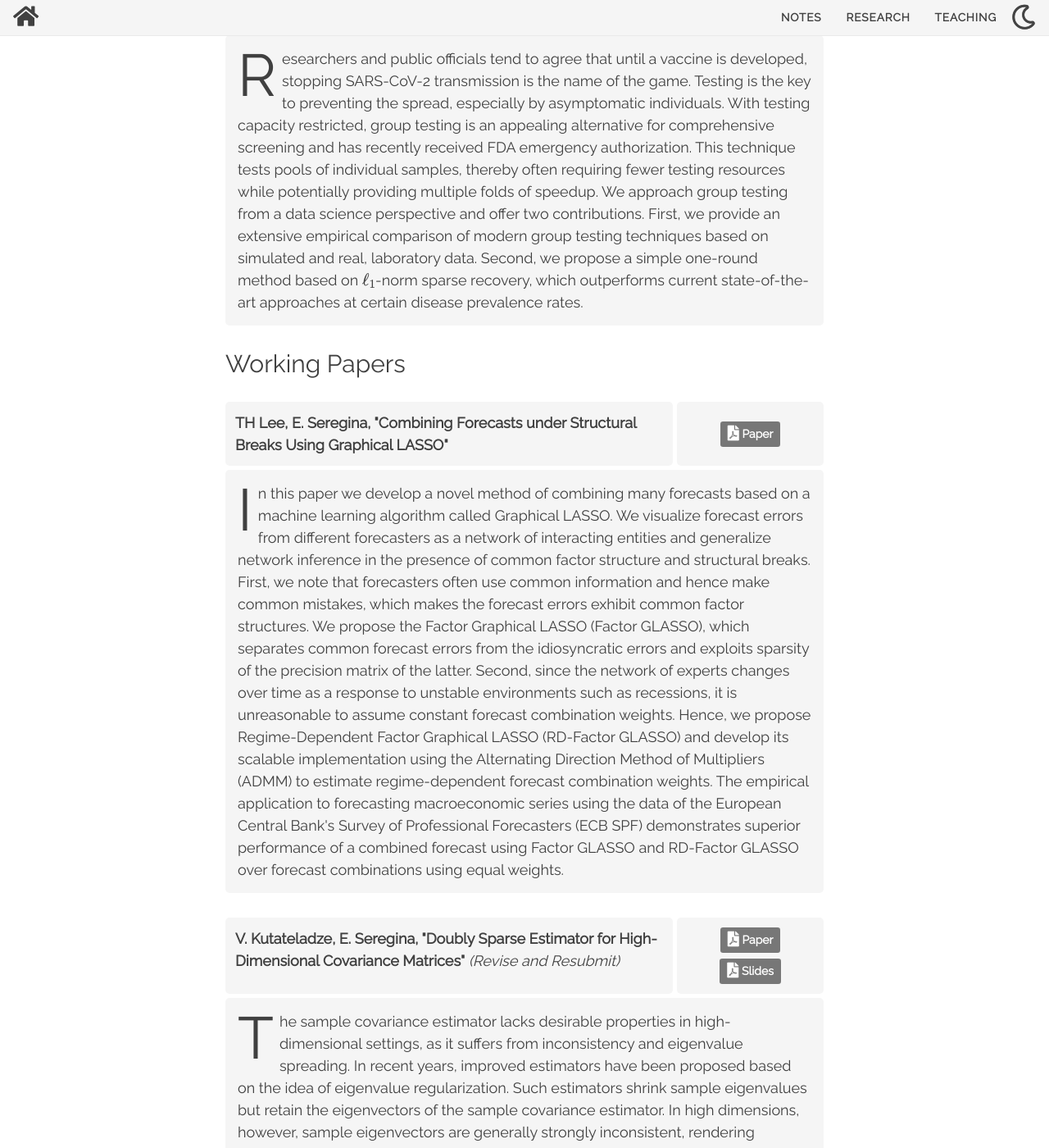
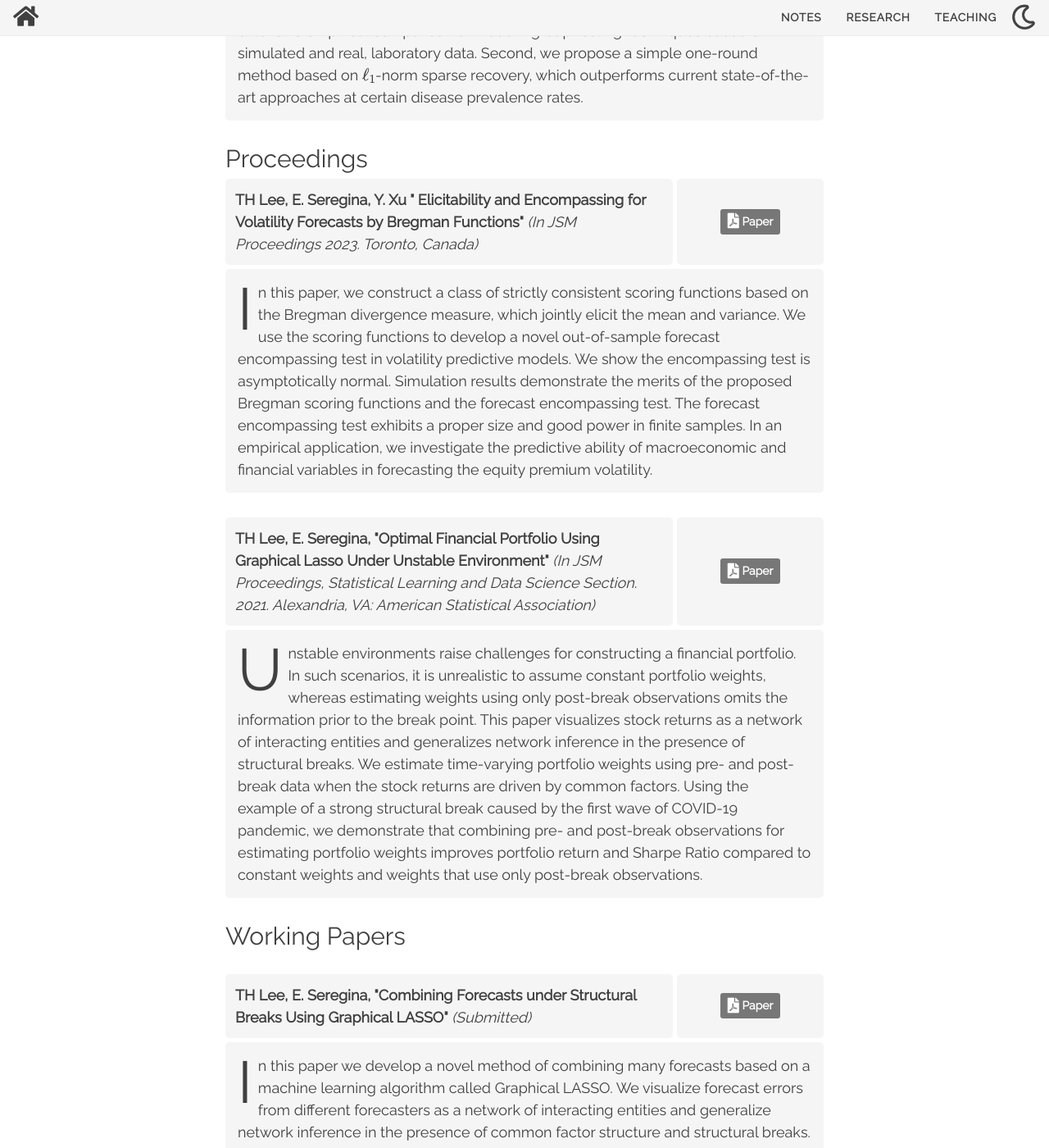
Before and after one commit to ekat92/ekat92.github.io, a Jekyll site: the page built from Working.md, in a window 1280 px wide and 1400 px high, scrolled down 2676 px. Shown: the whole window at 82% size. Built offline with Jekyll 4.4.1, drawn with Linux system fonts in a browser that asks for light colours; nearby versions of some CDN libraries; formulas are drawn with MathJax 3; some of the changed text lies outside the part shown.

Commit message:
updated publications and cv

```diff
--- a/Working.md
+++ b/Working.md
@@ -49,6 +49,21 @@
 ## Publications
 <div class="wrapper">
 <div class="item1">
+    <b>V. Kutateladze, E. Seregina, "Doubly Sparse Estimator for High-Dimensional Covariance Matrices"</b> <i>(Econometrics and Statistics, 2024)</i>
+  </div>
+  <div class="item2">
+    <p class="dropcap">T</p>he classical sample covariance estimator lacks desirable properties such as consistency and suffers from eigenvalue spreading in high-dimensional settings. Improved estimators have been proposed that shrink sample eigenvalues but retain the eigenvectors of the sample covariance estimator. In high dimensions, however, sample eigenvectors are generally strongly inconsistent, rendering eigenvalue shrinkage estimators suboptimal. A Doubly Sparse Covariance Estimator (DSCE) is developed that goes beyond mere eigenvalue shrinkage: a covariance matrix is decomposed into a signal part, where sparse eigenvectors are estimated via truncation, and an idiosyncratic part, estimated via thresholding. It is shown that accurate estimation is possible if the leading eigenvectors are sufficiently sparse affecting proportionately less than $\sqrt{p}$ of the variables. DSCE fills the gap for empirical applications that fall in-between fully sparse settings and conditionally sparse settings: DSCE takes advantage of conditional sparsity implied by factor models while allowing only a subset of variables to load on factors, which relaxes pervasiveness assumption of traditional factor models. An empirical application to the constituents of the S&P 1500 illustrates that DSCE-based portfolios outperform competing methods in terms of Sharpe ratio, maximum drawdown, and cumulative return for monthly and daily data.
+  </div>
+  <div class="item3">
+    <center>
+      <a href="https://doi.org/10.1016/j.ecosta.2024.06.001" type="button" class="btn btn-new btn-sm" title="Doubly Sparse Estimator for High-Dimensional Covariance Matrices"><i class="fas fa-file-pdf fa-lg"></i><b> Paper</b></a>
+    </center>
+  </div>
+</div>
+<span style="display:block; height: 0px;"></span>
+
+<div class="wrapper">
+<div class="item1">
     <b>E. Seregina, "A Basket Half Full: Sparse Portfolios"</b> <i>(Quantitative Finance 2023 (12), 1833-1852)</i>
   </div>
   <div class="item2">
@@ -58,7 +73,7 @@
     <center>
       <a href="https://doi.org/10.1080/14697688.2023.2269997" type="button" class="btn btn-new btn-sm" title="Job Market Paper"><i class="fas fa-file-pdf fa-lg"></i><b> Paper</b></a>
       <span style="display:block; height: 7px;"></span>
-      <a href="/pdfs/JMPpres.pdf" type="button" class="btn btn-new btn-sm" title="CV"><i class="fas fa-file-pdf fa-lg"></i><b> Slides</b></a>
+      <a href="/pdfs/JMPpres.pdf" type="button" class="btn btn-new btn-sm" title="Slides"><i class="fas fa-file-pdf fa-lg"></i><b> Slides</b></a>
     </center>
   </div>
 </div>
@@ -81,21 +96,6 @@
 
 <div class="wrapper">
   <div class="item1">
-    <b>TH Lee, E. Seregina, Y. Xu " Elicitability and Encompassing for Volatility Forecasts by Bregman Functions"</b> <i>(In JSM Proceedings 2023. Toronto, Canada)</i>
-  </div>
-  <div class="item2">
-    <p class="dropcap">I</p>n this paper, we construct a class of strictly consistent scoring functions based on the Bregman divergence measure, which jointly elicit the mean and variance. We use the scoring functions to develop a novel out-of-sample forecast encompassing test in volatility predictive models. We show the encompassing test is asymptotically normal. Simulation results demonstrate the merits of the proposed Bregman scoring functions and the forecast encompassing test. The forecast encompassing test exhibits a proper size and good power in finite samples. In an empirical application, we investigate the predictive ability of macroeconomic and financial variables in forecasting the equity premium volatility.
-  </div>
-  <div class="item3">
-    <center>
-      <a href="https://doi.org/10.5281/zenodo.8396034" type="button" class="btn btn-new btn-sm" title="Elicitability and Encompassing for Volatility Forecasts"><i class="fas fa-file-pdf fa-lg"></i><b> Paper</b></a>
-    </center>
-  </div>
-</div>
-<span style="display:block; height: 0px;"></span>
-
-<div class="wrapper">
-  <div class="item1">
     <b>E. Seregina, "Graphical Models and their Interactions with Machine Learning in the Context of Economics and Finance"</b> <i>(In: Chan, F., Mátyás, L. (eds) Econometrics with Machine Learning. Advanced Studies in Theoretical and Applied Econometrics, vol 53. Springer, Cham.)</i>
   </div>
   <div class="item2">
@@ -104,21 +104,6 @@
   <div class="item3">
     <center>
       <a href="https://doi.org/10.1007/978-3-031-15149-1_8" type="button" class="btn btn-new btn-sm" title="Econometrics with Machine Learning"><i class="fas fa-file-pdf fa-lg"></i><b> Paper</b></a>
-    </center>
-  </div>
-</div>
-<span style="display:block; height: 0px;"></span>
-
-<div class="wrapper">
-  <div class="item1">
-    <b>TH Lee, E. Seregina, "Optimal Financial Portfolio Using Graphical Lasso Under Unstable Environment"</b> <i>(In JSM Proceedings, Statistical Learning and Data Science Section. 2021. Alexandria, VA: American Statistical Association)</i>
-  </div>
-  <div class="item2">
-    <p class="dropcap">U</p>nstable environments raise challenges for constructing a financial portfolio. In such scenarios, it is unrealistic to assume constant portfolio weights, whereas estimating weights using only post-break observations omits the information prior to the break point. This paper visualizes stock returns as a network of interacting entities and generalizes network inference in the presence of structural breaks. We estimate time-varying portfolio weights using pre- and post-break data when the stock returns are driven by common factors. Using the example of a strong structural break caused by the first wave of COVID-19 pandemic, we demonstrate that combining pre- and post-break observations for estimating portfolio weights improves portfolio return and Sharpe Ratio compared to constant weights and weights that use only post-break observations.
-  </div>
-  <div class="item3">
-    <center>
-      <a href="/pdfs/LeeandSereginaJSM2021.pdf" type="button" class="btn btn-new btn-sm" title="FGL Under Unstable Environment"><i class="fas fa-file-pdf fa-lg"></i><b> Paper</b></a>
     </center>
   </div>
 </div>
@@ -142,12 +127,42 @@
   </div>
 </div>
 <span style="display:block; height: 0px;"></span>
+## Proceedings
+<div class="wrapper">
+  <div class="item1">
+    <b>TH Lee, E. Seregina, Y. Xu " Elicitability and Encompassing for Volatility Forecasts by Bregman Functions"</b> <i>(In JSM Proceedings 2023. Toronto, Canada)</i>
+  </div>
+  <div class="item2">
+    <p class="dropcap">I</p>n this paper, we construct a class of strictly consistent scoring functions based on the Bregman divergence measure, which jointly elicit the mean and variance. We use the scoring functions to develop a novel out-of-sample forecast encompassing test in volatility predictive models. We show the encompassing test is asymptotically normal. Simulation results demonstrate the merits of the proposed Bregman scoring functions and the forecast encompassing test. The forecast encompassing test exhibits a proper size and good power in finite samples. In an empirical application, we investigate the predictive ability of macroeconomic and financial variables in forecasting the equity premium volatility.
+  </div>
+  <div class="item3">
+    <center>
+      <a href="https://doi.org/10.5281/zenodo.8396034" type="button" class="btn btn-new btn-sm" title="Elicitability and Encompassing for Volatility Forecasts"><i class="fas fa-file-pdf fa-lg"></i><b> Paper</b></a>
+    </center>
+  </div>
+</div>
+<span style="display:block; height: 0px;"></span>
+
+<div class="wrapper">
+  <div class="item1">
+    <b>TH Lee, E. Seregina, "Optimal Financial Portfolio Using Graphical Lasso Under Unstable Environment"</b> <i>(In JSM Proceedings, Statistical Learning and Data Science Section. 2021. Alexandria, VA: American Statistical Association)</i>
+  </div>
+  <div class="item2">
+    <p class="dropcap">U</p>nstable environments raise challenges for constructing a financial portfolio. In such scenarios, it is unrealistic to assume constant portfolio weights, whereas estimating weights using only post-break observations omits the information prior to the break point. This paper visualizes stock returns as a network of interacting entities and generalizes network inference in the presence of structural breaks. We estimate time-varying portfolio weights using pre- and post-break data when the stock returns are driven by common factors. Using the example of a strong structural break caused by the first wave of COVID-19 pandemic, we demonstrate that combining pre- and post-break observations for estimating portfolio weights improves portfolio return and Sharpe Ratio compared to constant weights and weights that use only post-break observations.
+  </div>
+  <div class="item3">
+    <center>
+      <a href="/pdfs/LeeandSereginaJSM2021.pdf" type="button" class="btn btn-new btn-sm" title="FGL Under Unstable Environment"><i class="fas fa-file-pdf fa-lg"></i><b> Paper</b></a>
+    </center>
+  </div>
+</div>
+<span style="display:block; height: 0px;"></span>
 ## Working Papers
 <span style="display:block; height: 0px;"></span>
 
 <div class="wrapper">
   <div class="item1">
-    <b>TH Lee, E. Seregina, "Combining Forecasts under Structural Breaks Using Graphical LASSO"</b>
+    <b>TH Lee, E. Seregina, "Combining Forecasts under Structural Breaks Using Graphical LASSO"</b> <i>(Submitted)</i>
   </div>
   <div class="item2">
     <p class="dropcap">I</p>n this paper we develop a novel method of combining many forecasts based on a machine learning algorithm called Graphical LASSO. We visualize forecast errors from different forecasters as a network of interacting entities and generalize network inference in the presence of common factor structure and structural breaks.
@@ -161,24 +176,6 @@
     </center>
       </div>
 </div>
-
-<span style="display:block; height: 0px;"></span>
-<div class="wrapper">
-  <div class="item1">
-    <b>V. Kutateladze, E. Seregina, "Doubly Sparse Estimator for High-Dimensional Covariance Matrices"</b> <i>(Revise and Resubmit)</i>
-  </div>
-  <div class="item2">
-    <p class="dropcap">T</p>he sample covariance estimator lacks desirable properties in high-dimensional settings, as it suffers from inconsistency and eigenvalue spreading. In recent years, improved estimators have been proposed based on the idea of eigenvalue regularization. Such estimators shrink sample eigenvalues but retain the eigenvectors of the sample covariance estimator. In high dimensions, however, sample eigenvectors are generally strongly inconsistent, rendering eigenvalue shrinkage estimators suboptimal. We develop a Doubly Sparse Covariance Estimator (DSCE) that goes beyond mere eigenvalue shrinkage: a covariance matrix is decomposed into a signal part, where sparse eigenvectors are estimated via truncation, and an idiosyncratic part, estimated via thresholding. We show that accurate estimation is possible if the leading eigenvectors are sufficiently sparse affecting proportionately less than $\sqrt{p}$ of the variables. An empirical application to the constituents of the S\&P 1500 illustrates that DSCE-based portfolios outperform competing methods in terms of Sharpe ratio, maximum drawdown, and cumulative return for monthly and daily data.
-  </div>
-  <div class="item3">
-    <center>
-      <a href="/pdfs/CV.pdf" type="button" class="btn btn-new btn-sm" title="High-Dimensional Covariance Estimation"><i class="fas fa-file-pdf fa-lg"></i><b> Paper</b></a>
-      <span style="display:block; height: 7px;"></span>
-      <a href="/pdfs/CV.pdf" type="button" class="btn btn-new btn-sm" title="CV"><i class="fas fa-file-pdf fa-lg"></i><b> Slides</b></a>
-    </center>
-  </div>
-</div>
-<span style="display:block; height: 0px;"></span>
 
 <div class="wrapper">
   <div class="item1">
```
Also changed, not shown: 1 other file.
